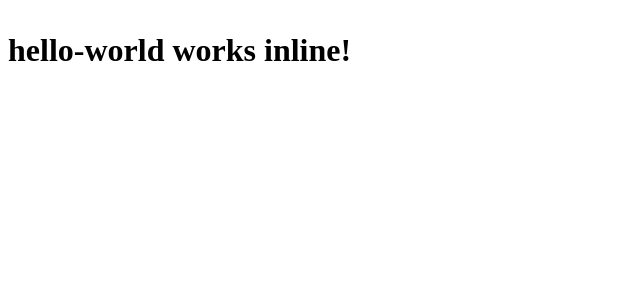
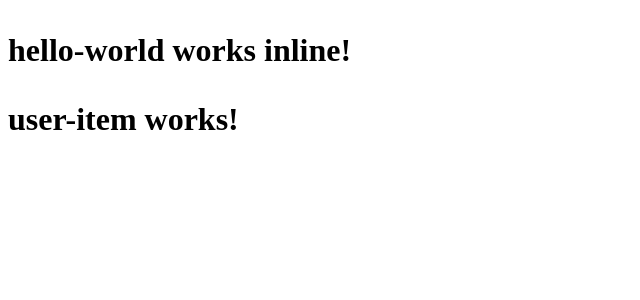
Before and after one commit to RiccardoParrino/html-css-js-train, an Angular app in the folder angular-hello-world/: page / in a window 1280 px wide. Shown: the top 300 px of the page, without its empty margins (0-640 px from the left). Built offline with nearby package versions, Linux system fonts and the light colour scheme.

Commit message:
creating a new component and importing into app component html

```diff
--- a/angular-hello-world/src/app/app.component.html
+++ b/angular-hello-world/src/app/app.component.html
@@ -1,3 +1,4 @@
 <h1>
   <app-hello-world></app-hello-world>
+  <app-user-item></app-user-item>
 </h1>
--- a/angular-hello-world/src/app/app.component.ts
+++ b/angular-hello-world/src/app/app.component.ts
@@ -1,10 +1,11 @@
 import { Component } from '@angular/core';
 import { RouterOutlet } from '@angular/router';
 import { HelloWorldComponent } from './hello-world/hello-world.component';
+import { UserItemComponent } from './user-item/user-item.component';
 
 @Component({
   selector: 'app-root',
-  imports: [HelloWorldComponent],
+  imports: [HelloWorldComponent, UserItemComponent],
   templateUrl: './app.component.html',
   styleUrl: './app.component.css'
 })
--- /dev/null
+++ b/angular-hello-world/src/app/user-item/user-item.component.html
@@ -0,0 +1 @@
+<p>user-item works!</p>
```
Also changed, not shown: angular-hello-world/src/app/user-item/user-item.component.ts (added, +11 -0 lines), angular-hello-world/src/app/user-item/user-item.component.css (added), 1 other file (tests, documents, lock files or other folders).
